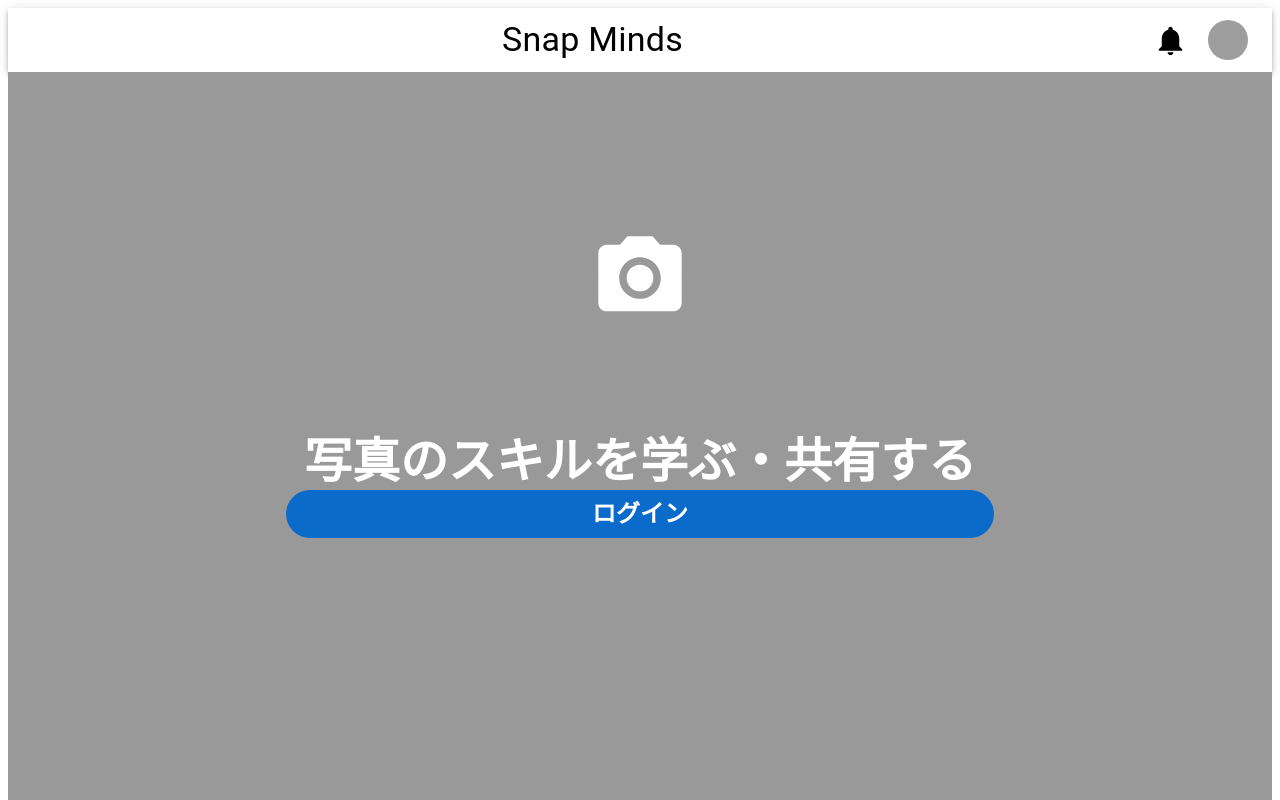
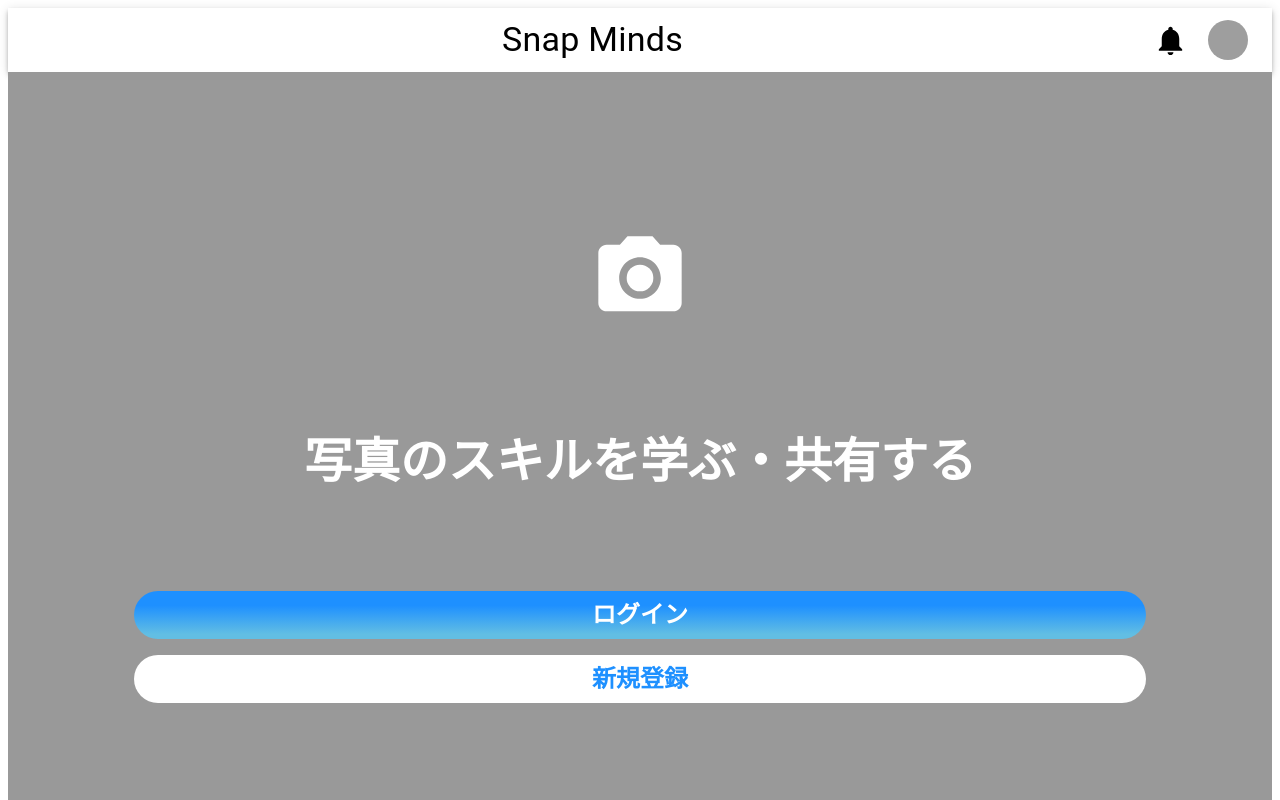
Before and after one commit to Teclub200/SnapMinds_FRONT, a React (Vite) app: page / in a window 1280 px wide. Shown: the top 800 px of the page. Built offline with nearby package versions, Linux system fonts and the light colour scheme; grey boxes are pictures that could not be loaded.

Commit message:
Change used button

```diff
--- a/src/components/features/top/Top.tsx
+++ b/src/components/features/top/Top.tsx
@@ -1,8 +1,7 @@
-import { Box, Typography } from "@mui/material";
+import { Box, Typography, Stack } from "@mui/material";
 
 import CameraAltIcon from "@mui/icons-material/CameraAlt";
-import { Button } from "@mui/joy";
-import { MySimpleButton } from "../../common/MySimpleButton";
+import { MyGradationButton } from "../../common/MyGradationButton";
 
 export const Top = () => {
   return (
@@ -36,11 +35,20 @@ export const Top = () => {
           >
             写真のスキルを学ぶ・共有する
           </Typography>
-          <MySimpleButton
-            variant="solid"
-            buttonText="ログイン"
-            onClickFunc={() => alert("ボタンが押されました")}
-          />
+          <Box sx={{ flexGrow: 1, marginTop: "10%" }}>
+            <Stack direction="column" spacing={2}>
+              <MyGradationButton
+                variant="primary"
+                buttonText="ログイン"
+                onClickFunc={() => alert("ボタンが押されました")}
+              />
+              <MyGradationButton
+                variant="secondary"
+                buttonText="新規登録"
+                onClickFunc={() => alert("ボタンが押されました")}
+              />
+            </Stack>
+          </Box>
         </Box>
       </Box>
     </div>
```
